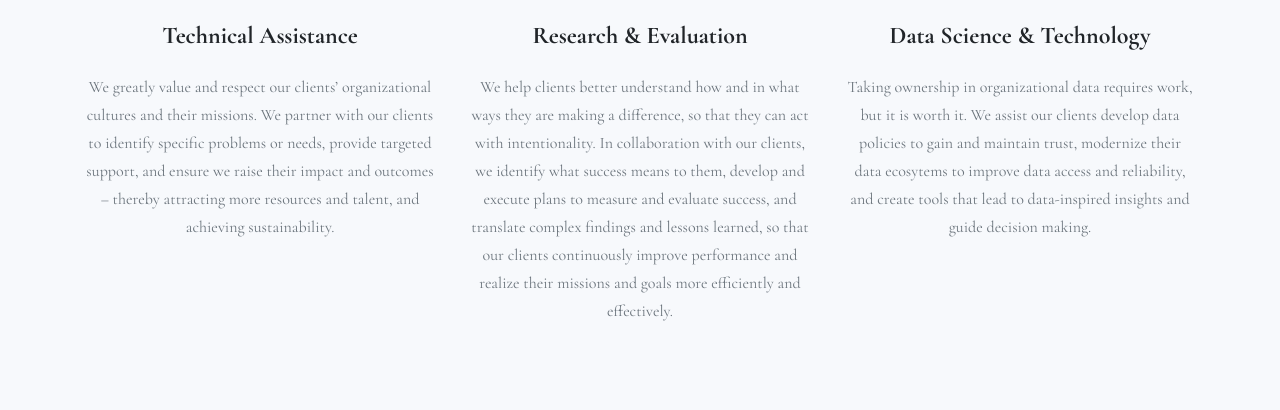
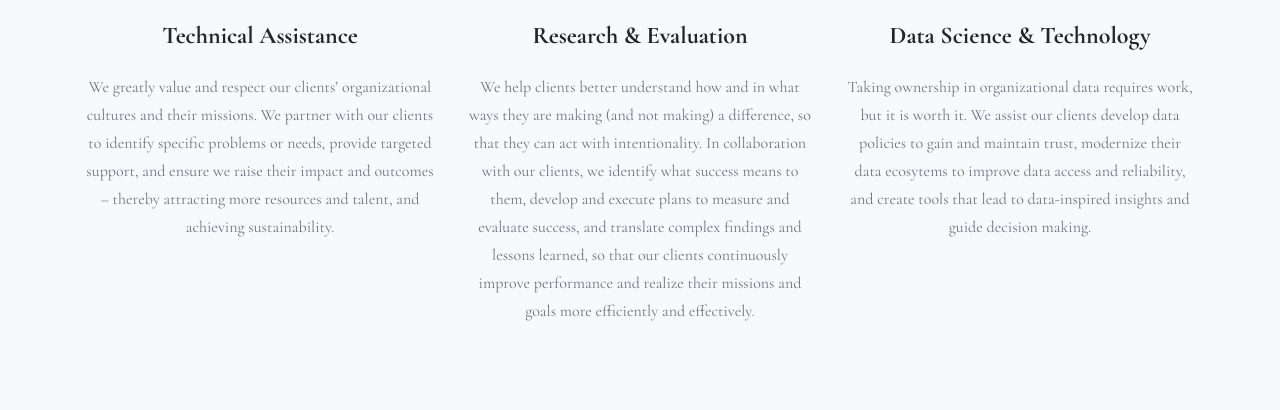
Before and after one commit to superaboundco/superaboundco.github.io, a Jekyll site: the page built from index.md, in a window 1280 px wide and 900 px high, scrolled down 1594 px. Shown: the part 183-593 px from the top of the window. Built offline with Jekyll 4.4.1, drawn with Linux system fonts in a browser that asks for light colours.

Commit message:
content tweak

```diff
--- a/_data/sitetext.yml
+++ b/_data/sitetext.yml
@@ -33,7 +33,7 @@ en: &DEFAULT_EN
         desc: "We greatly value and respect our clients' organizational cultures and their missions. We partner with our clients to identify specific problems or needs, provide targeted support, and ensure we raise their impact and outcomes -- thereby attracting more resources and talent, and achieving sustainability."
         icon: fas fa-handshake
       - title: "Research & Evaluation"
-        desc: "We help clients better understand how and in what ways they are making a difference, so that they can act with intentionality. In collaboration with our clients, we identify what success means to them, develop and execute plans to measure and evaluate success, and translate complex findings and lessons learned, so that our clients continuously improve performance and realize their missions and goals more efficiently and effectively."
+        desc: "We help clients better understand how and in what ways they are making (and not making) a difference, so that they can act with intentionality. In collaboration with our clients, we identify what success means to them, develop and execute plans to measure and evaluate success, and translate complex findings and lessons learned, so that our clients continuously improve performance and realize their missions and goals more efficiently and effectively."
         icon: fas fa-chart-bar
       - title: "Data Science & Technology"
         desc: "Taking ownership in organizational data requires work, but it is worth it. We assist our clients develop data policies to gain and maintain trust, modernize their data ecosytems to improve data access and reliability, and create tools that lead to data-inspired insights and guide decision making."
```
